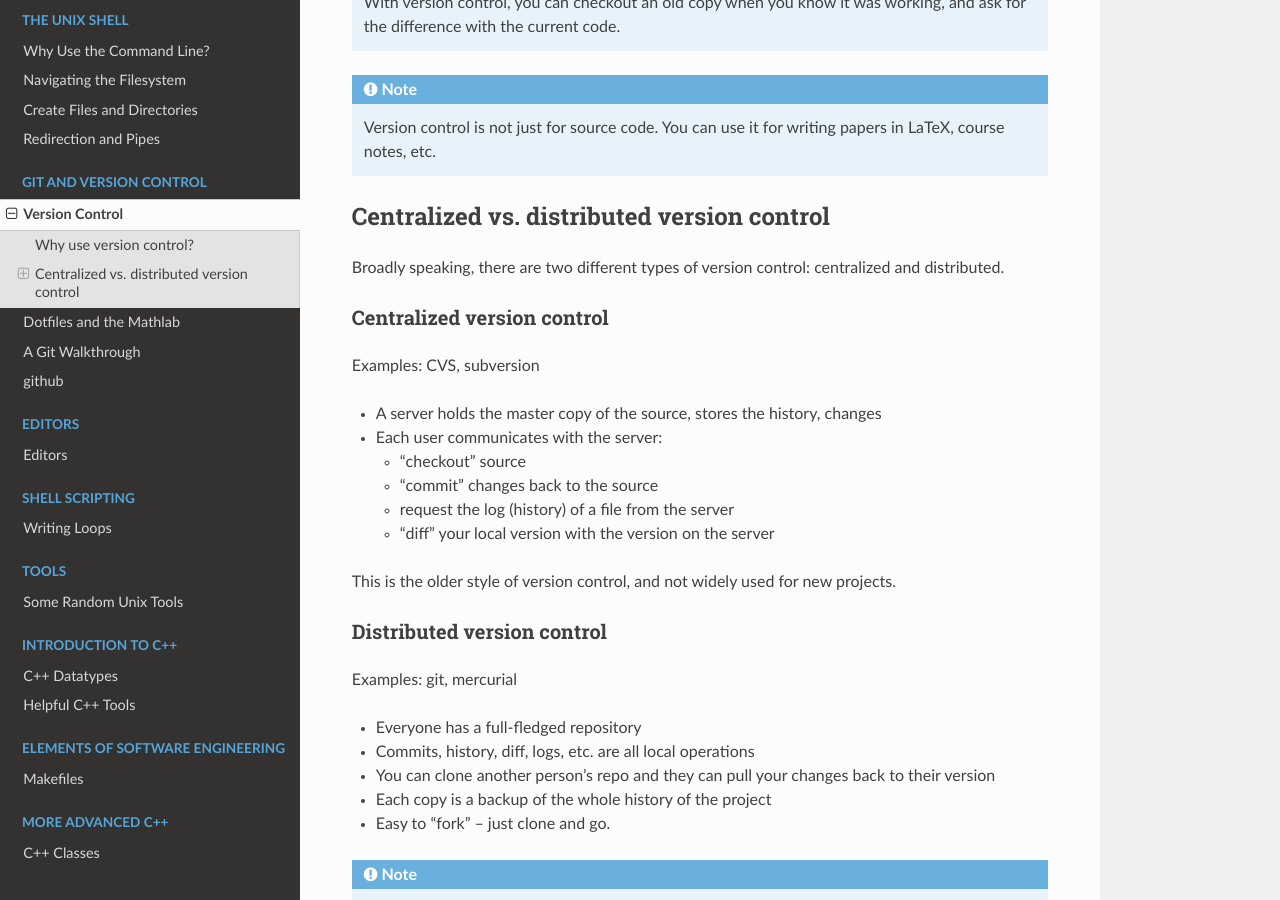
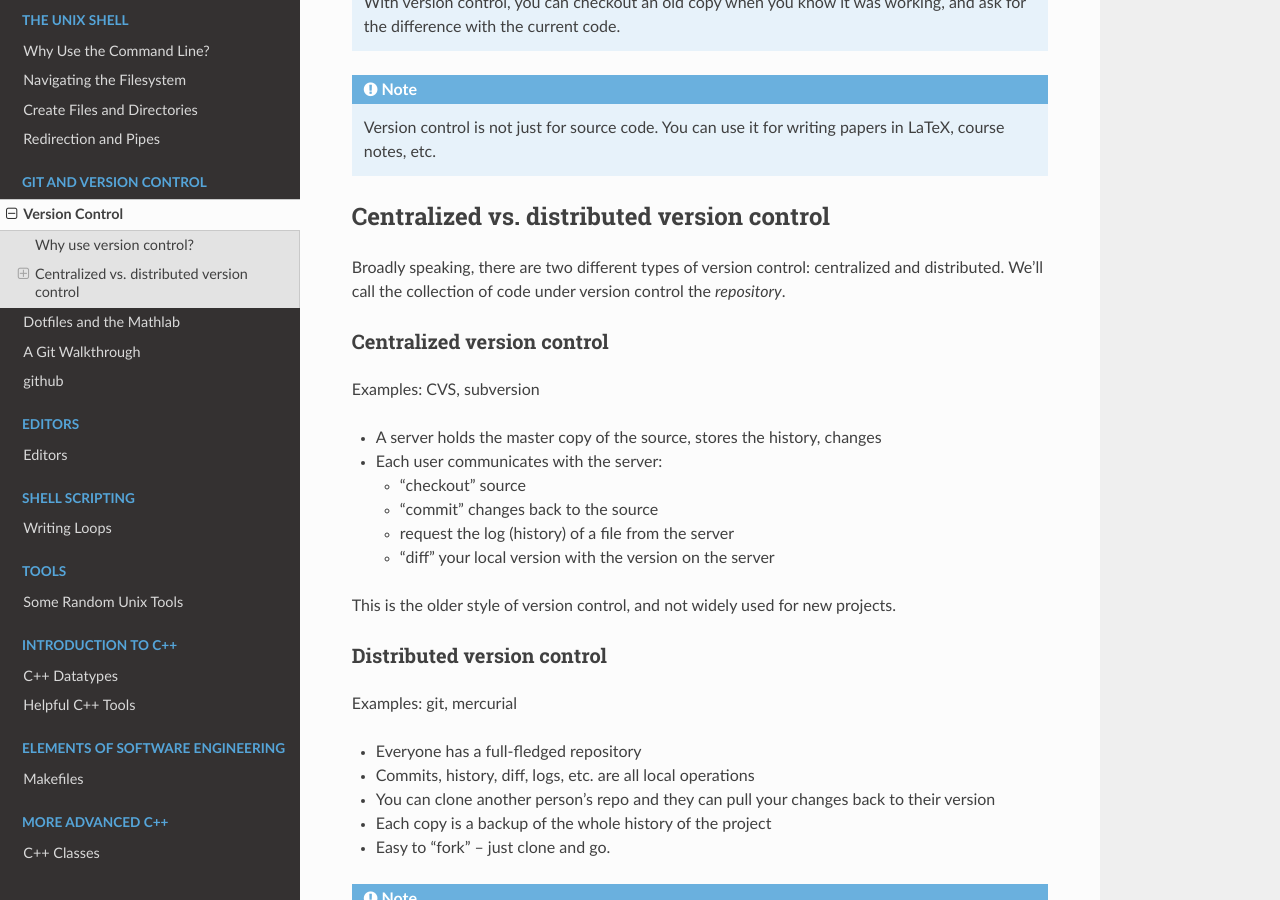
Before and after one commit to zingale/phy504, a Sphinx documentation site: the page built from docs/source/version_control.rst, in a window 1280 px wide and 900 px high, scrolled down 1015 px. Built offline with Sphinx 7.4.7 and the Read the Docs theme 2.0.0, drawn with Linux system fonts in a browser that asks for light colours.

Commit message:
add more

```diff
--- a/docs/source/version_control.rst
+++ b/docs/source/version_control.rst
@@ -63,7 +63,8 @@ Centralized vs. distributed version control
 ===========================================
 
 Broadly speaking, there are two different types of version control:
-centralized and distributed.
+centralized and distributed.  We'll call the collection of code under
+version control the *repository*.
 
 Centralized version control
 ---------------------------
```
